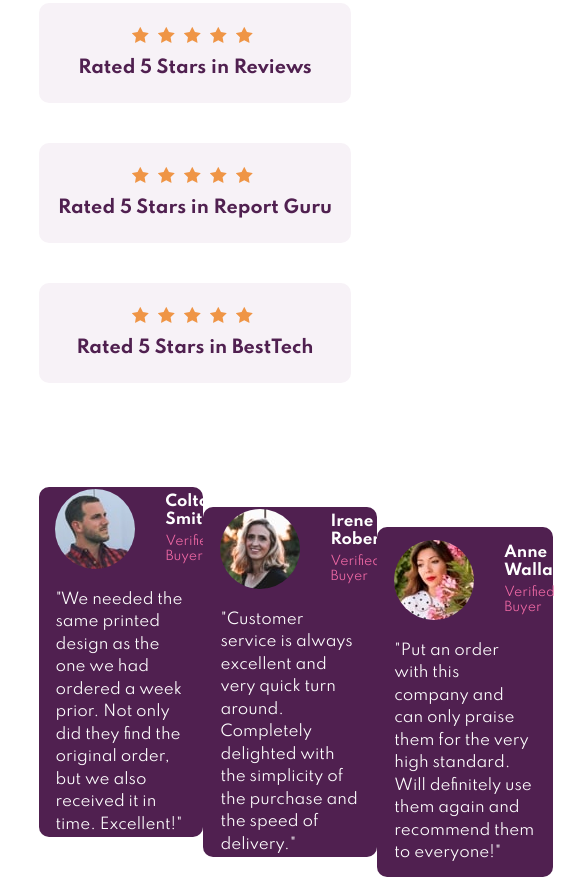
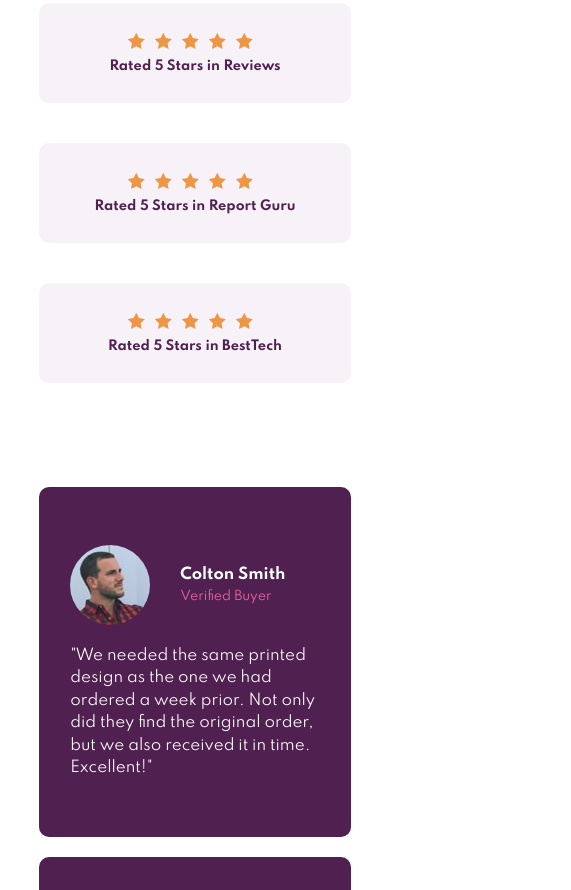
Before and after one commit to lillakiraly/social-proof-section, a plain HTML site: page index.html in a window 390 px wide. Shown: the part 394-1284 px from the top of the page, 571 px wide, since content can reach past the window. Drawn offline with Linux system fonts and the light colour scheme.

Commit message:
Added a new media query

```diff
--- a/main.css
+++ b/main.css
@@ -63,9 +63,10 @@ h2 {
 }
 .svg {
     padding: 0 40px 0 40px;
+    display: flex;
 }
 .star {
-    margin-right: 5px;
+    margin-right: 10px;
 }
 .rating-1 {
     align-self: flex-start;
@@ -94,9 +95,12 @@ section {
     width: 400px;
 
 }
-
+.profile-1 {
+    margin-right: 20px;
+}
 .profile-2 {
     margin-top: 20px;
+    margin-right: 20px;
 }
 .profile-3 {
     margin-top: 40px;
@@ -159,10 +163,16 @@ footer {
     .svg {
         margin-bottom: 10px;
     }
+    .secondhalf {
+        flex-direction: column;
+    }
 
     section {
         width: 100%;
         height: 350px;
+    }
+    .profile-3 {
+        margin-top: 20px;
     }
     .top-bg-desktop, .bottom-bg-desktop {
         display: none;
@@ -175,4 +185,13 @@ footer {
 
 }
 
+@media only screen and (max-width: 1380px) {
+    .rating {
+        font-size: 11px;
+    }
+}
+
+@media only screen and (min-width: 1001px) and (max-width: 1150px){
+
+}
 /* Create Media Query for bigger screens!!!
```
